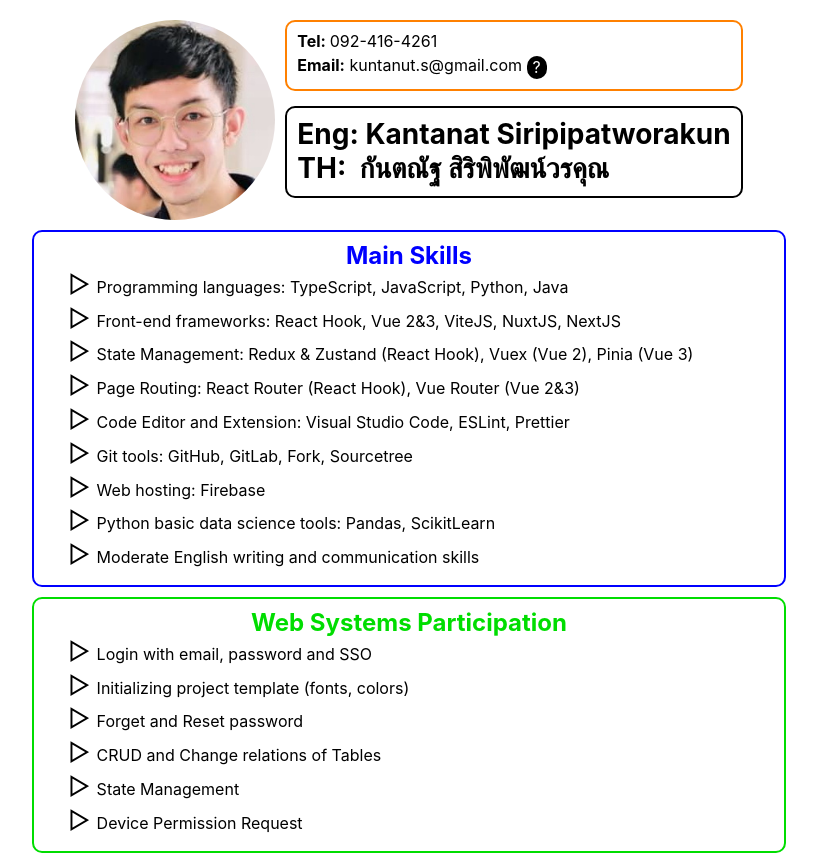
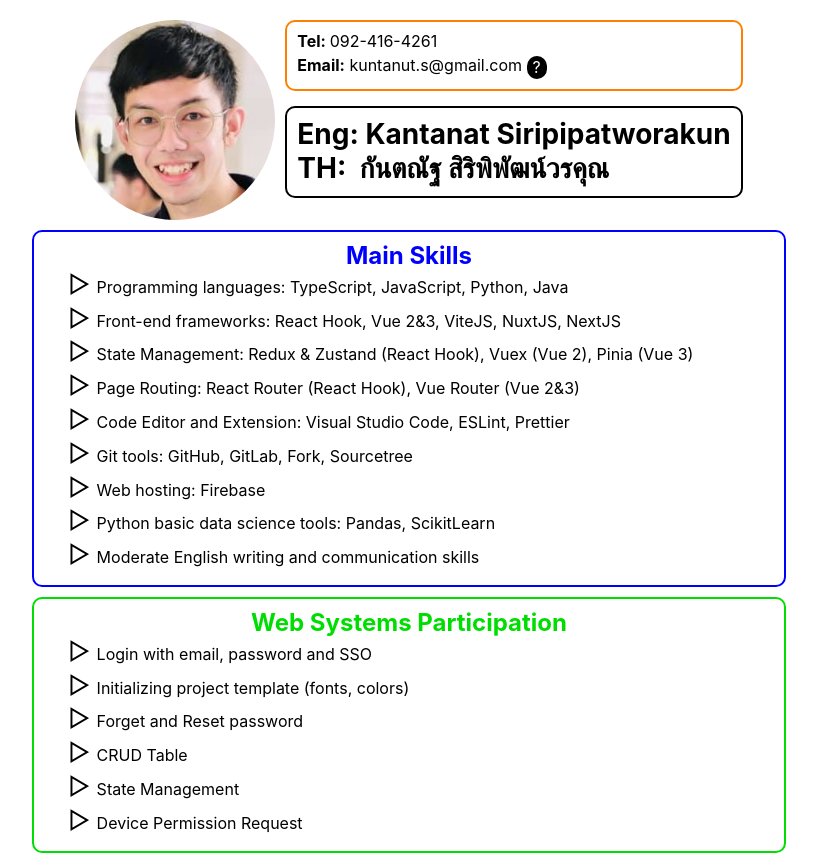
Before and after one commit to poomktn/poomktn-profile-react, a React (Vite) app: page / in a window 1280 px wide. Shown: the top 855 px of the page, without its empty margins (231-1048 px from the left). Built offline with nearby package versions, Linux system fonts and the light colour scheme.

Commit message:
update CV

```diff
--- a/src/components/SystemBox.tsx
+++ b/src/components/SystemBox.tsx
@@ -3,7 +3,7 @@ const system: string[] = [
   'Login with email, password and SSO',
   'Initializing project template (fonts, colors)',
   'Forget and Reset password',
-  'CRUD and Change relations of Tables',
+  'CRUD Table',
   'State Management',
   'Device Permission Request',
 ]
```
